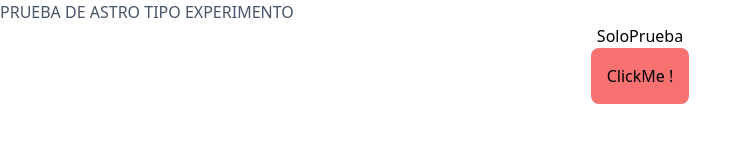
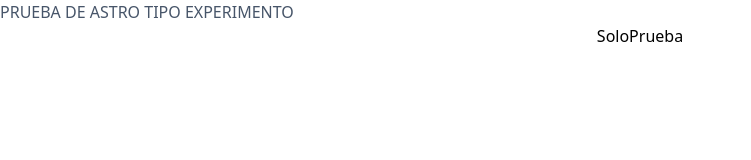
Before and after one commit to samytaub/astrotesting, an Astro site: page / in a window 1280 px wide. Shown: the whole page, without its empty margins (0-751 px from the left). Built offline with nearby package versions, Linux system fonts and the light colour scheme; Astro itself is replaced by a stand-in of ours.

Commit message:
agregue quite llamda a component

```diff
--- a/src/components/SoloPrueba.jsx
+++ b/src/components/SoloPrueba.jsx
@@ -4,10 +4,10 @@ function SoloPrueba() {
     return (
         <>
             <h1 className='w-full mx-auto text-center'>SoloPrueba</h1>
-            <button onClick={() => alert("dale pué")} className='w-fit p-4 bg-red-400 flex flex-col gap-1justify-center items-center mx-auto rounded-lg'>
+            {/* <button onClick={() => alert("dale pué")} className='w-fit p-4 bg-red-400 flex flex-col gap-1justify-center items-center mx-auto rounded-lg'>
 
                 <p > ClickMe !</p>
-            </button>
+            </button> */}
         </>
     )
 }
```
